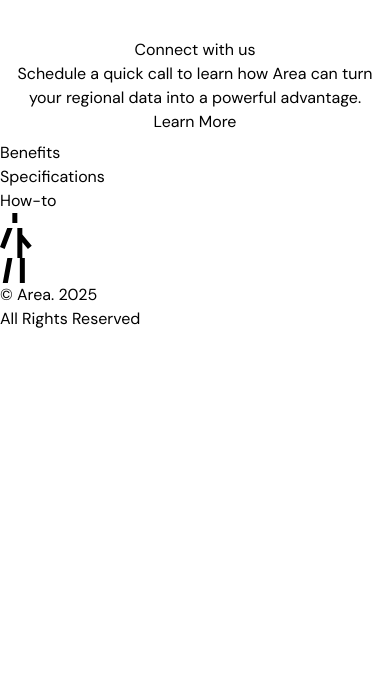
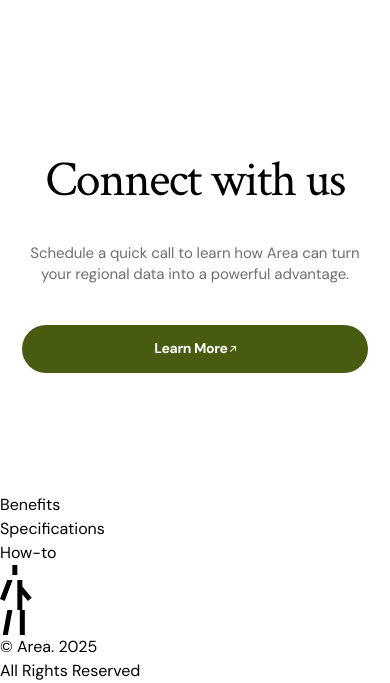
Before and after one commit to kat04ka/tailwind, a website: page index.html in a window 390 px wide. Shown: the part 9321-10004 px from the top of the page. Before the commit the page ends 9652 px from the top, so only its background shows below. Drawn offline with nearby package versions, Linux system fonts and the light colour scheme; a web font is replaced by a local one.

Commit message:
refactor: convert section connect to tailwind

```diff
--- a/index.html
+++ b/index.html
@@ -61,7 +61,7 @@
 
             <a
               href="#"
-              class="group hidden lg:inline-flex items-center px-sm py-xxs gap-xxxs bg-accent-1 hover:bg-accent-3 text-background rounded-pill transition-colors duration-300 ease-out"
+              class="group hidden lg:inline-flex items-center text-link px-sm py-xxs gap-xxxs bg-accent-1 hover:bg-accent-3 text-background rounded-pill transition-colors duration-300 ease-out"
             >
               Learn More
               <img
@@ -616,22 +616,26 @@
       </section>
 
       <section id="connect" class="connect">
-        <div class="container-xxl">
+        <div class="max-w-320 mx-auto px-2">
           <div class="divider"></div>
           <div
-            class="connect__content d-flex flex-column text-center py-space-6xl px-space-pill gap-2xl"
+            class="flex flex-col text-center py-6xl px-xxs md:px-5xl lg:px-pill gap-2xl"
           >
-            <h2 class="ag-heading-1">Connect with us</h2>
-            <p class="ag-paragraph">
+            <h2 class="font-display text-heading-1">Connect with us</h2>
+            <p class="text-paragraph text-text-paragraph">
               Schedule a quick call to learn how Area can turn your regional
               data into a powerful advantage.
             </p>
 
             <a
               href="#"
-              class="btn btn-cta d-inline-flex justify-content-center align-items-center gap-xxxs ag-link"
+              class="group inline-flex items-center justify-center text-link px-sm py-xxs gap-xxxs bg-accent-1 hover:bg-accent-3 text-background rounded-pill transition-colors duration-300 ease-out"
               >Learn More
-              <img class="btn-cta__arrow" src="./assets/img/arrow.png" alt="" />
+              <img
+                src="./assets/img/arrow.png"
+                alt=""
+                class="inline-block transition-transform duration-200 ease-out group-hover:-translate-y-1"
+              />
             </a>
           </div>
         </div>
```
Also changed, not shown: src/output.css.
